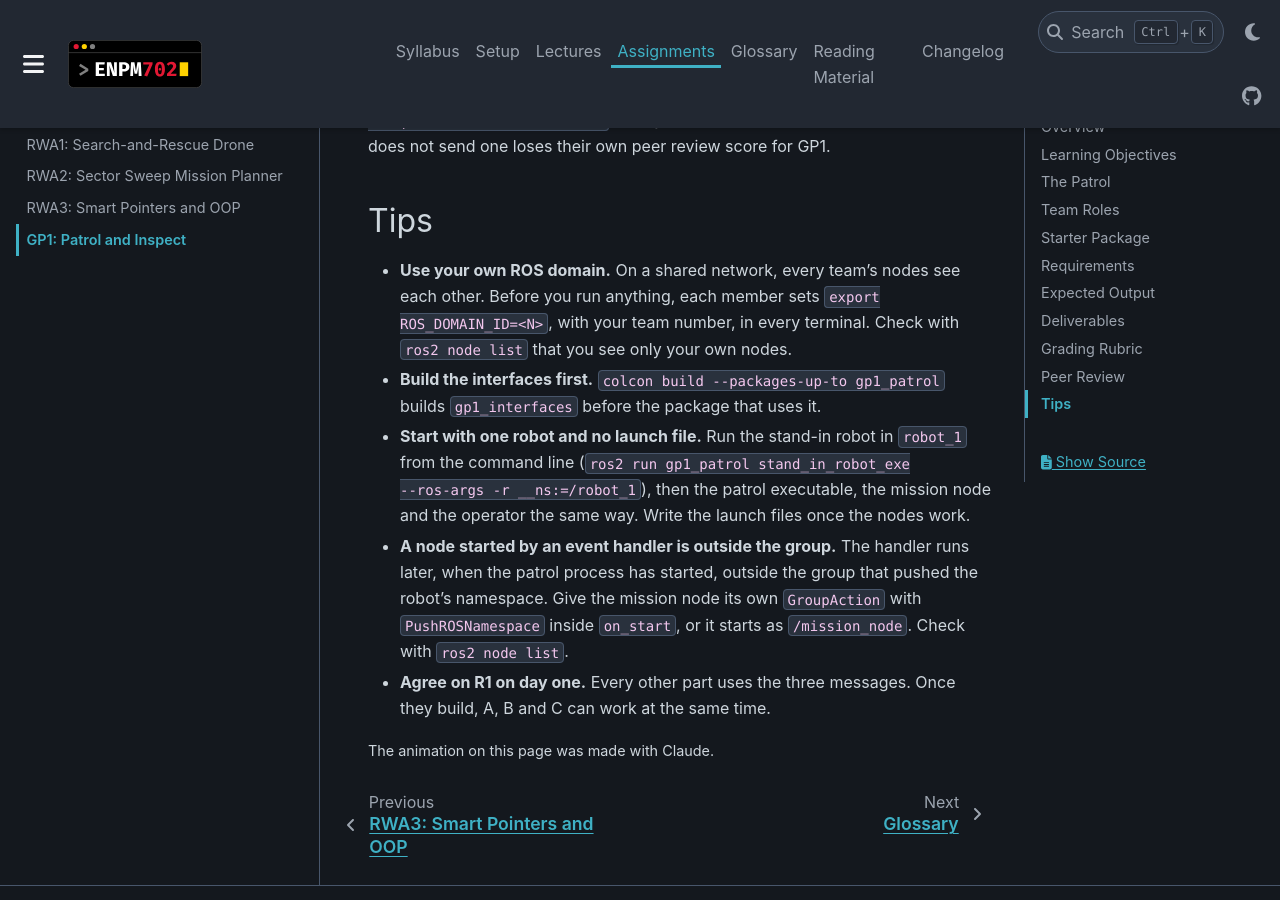
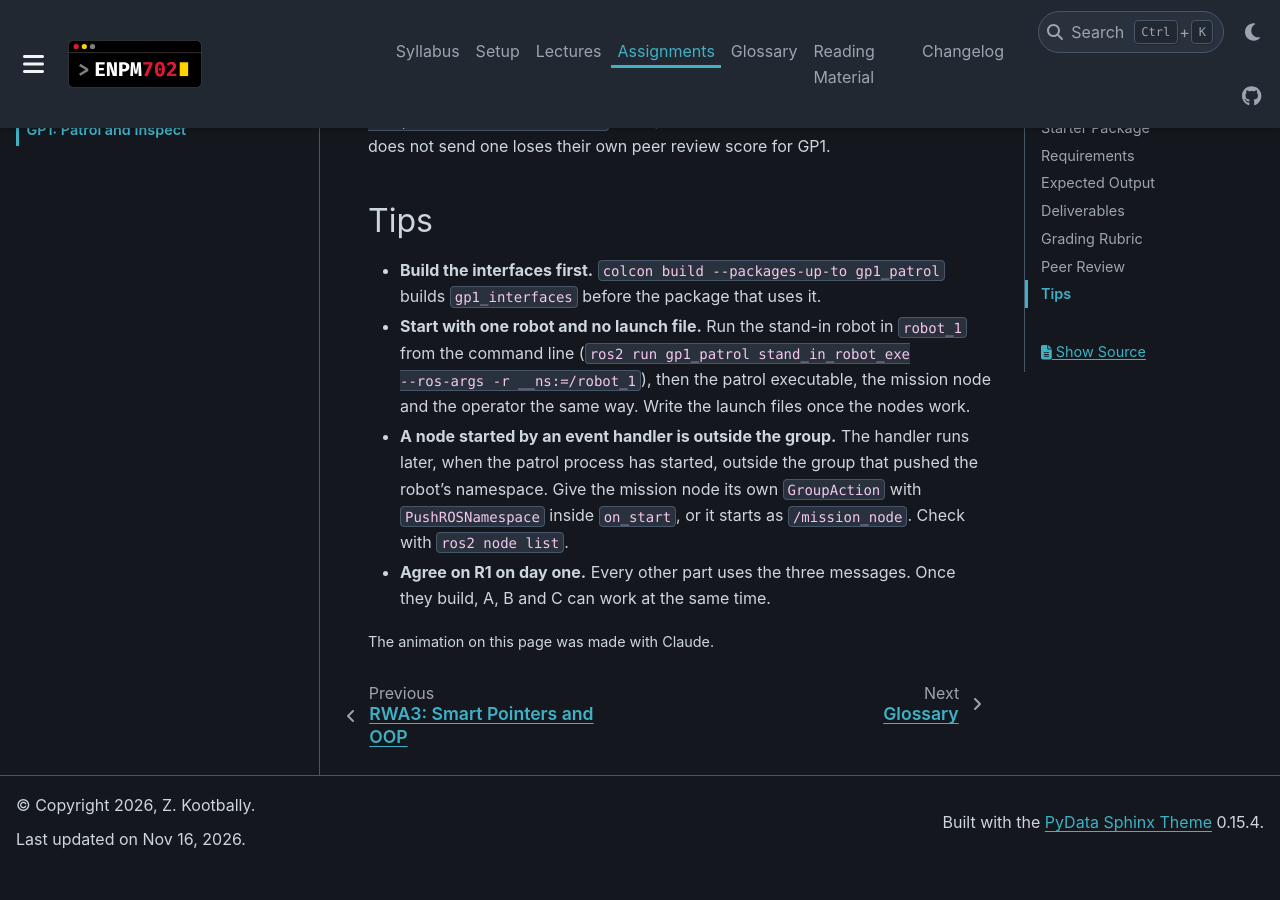
Before and after one commit to zeidk/enpm702-fall-2026-docs, a Sphinx documentation site: the page built from docs/source/assignments/gp1.rst, in a window 1280 px wide and 900 px high, scrolled down 9182 px. Built offline with Sphinx 7.4.7 and the PyData theme 0.15.4, drawn with Linux system fonts in a browser that asks for light colours; after the commit the page ends 10051 px from its top, so only the background shows below that.

Commit message:
GP1: drop the ROS domain tip
eduroam does not pass multicast, so teams never see each other there,
and one domain per team would make teammates' nodes see each other at
home. Lecture 10 covers domain IDs.

```diff
--- a/docs/source/assignments/gp1.rst
+++ b/docs/source/assignments/gp1.rst
@@ -667,10 +667,6 @@ review score for GP1.
 Tips
 ----
 
-* **Use your own ROS domain.** On a shared network, every team's nodes
-  see each other. Before you run anything, each member sets
-  ``export ROS_DOMAIN_ID=<N>``, with your team number, in every terminal.
-  Check with ``ros2 node list`` that you see only your own nodes.
 * **Build the interfaces first.** ``colcon build --packages-up-to
   gp1_patrol`` builds ``gp1_interfaces`` before the package that uses
   it.
```
